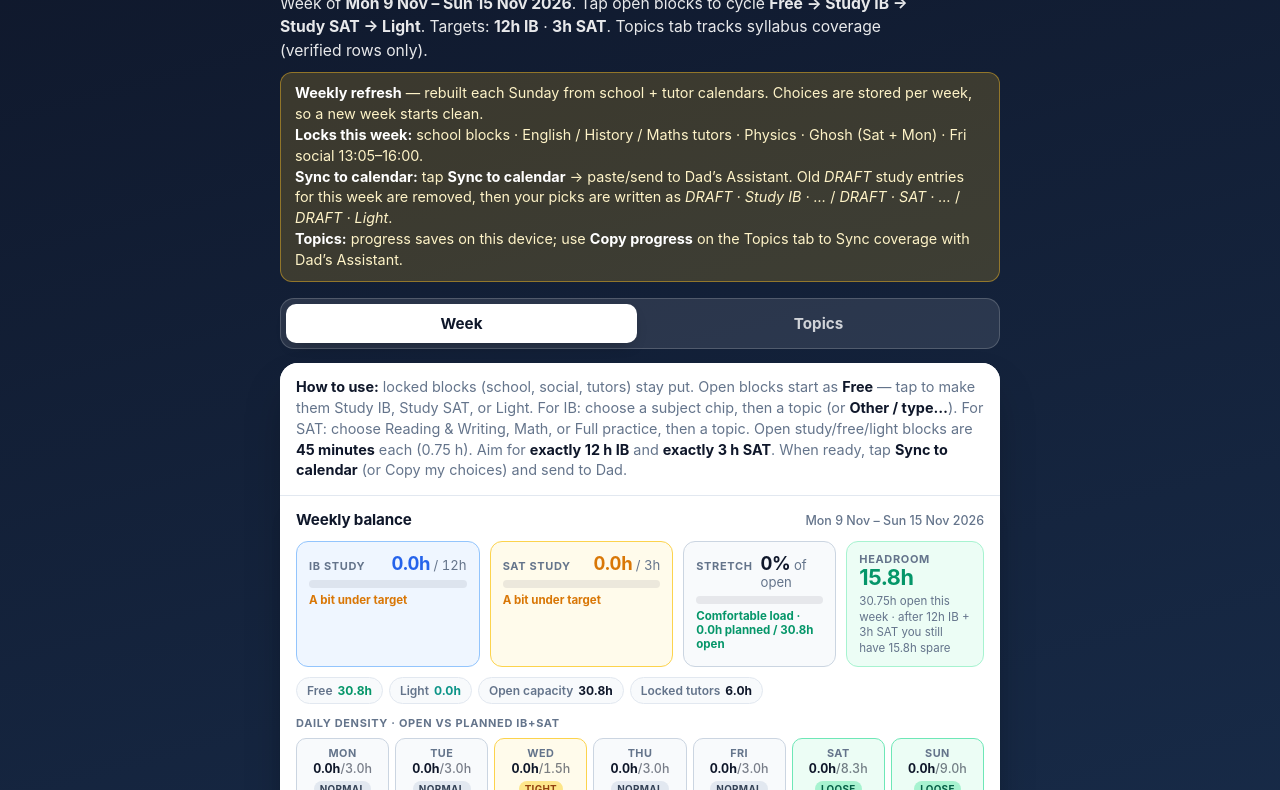
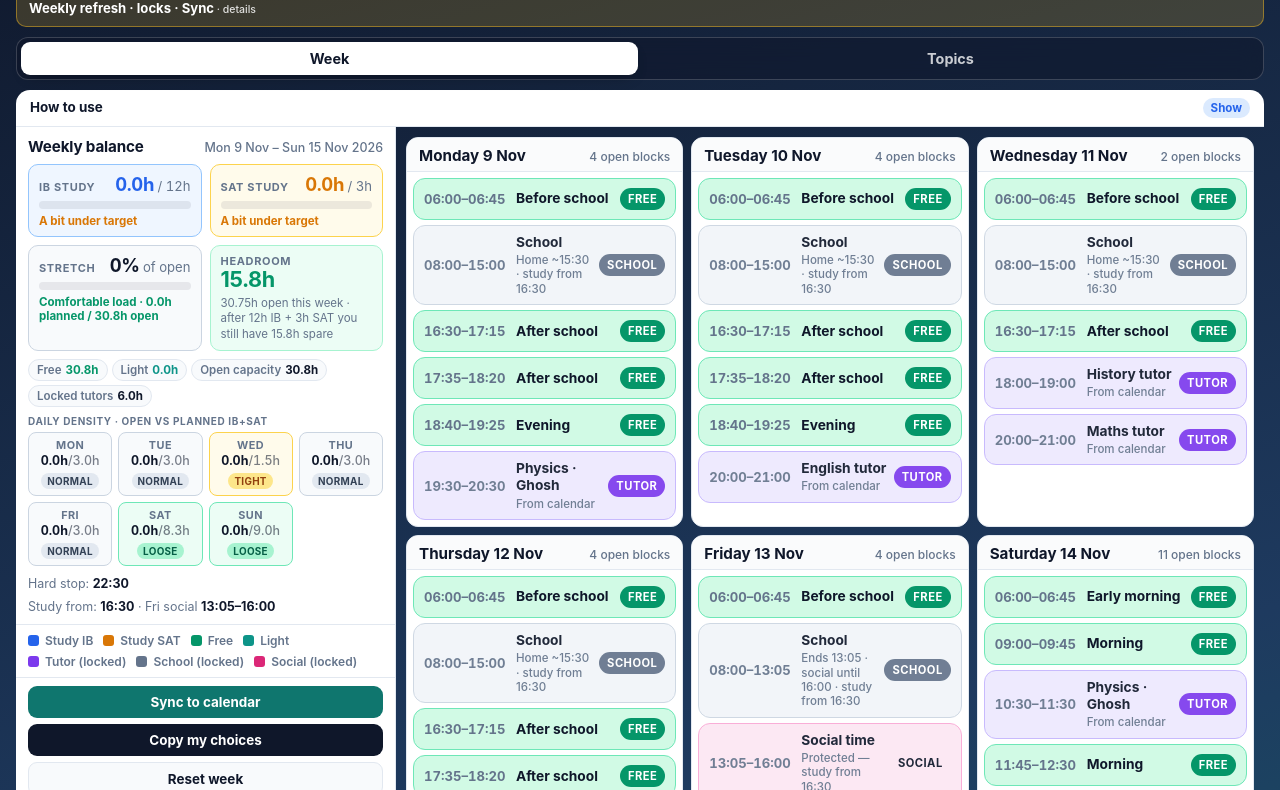
Before and after one commit to vikramhemrajani/ishaan-week-picker, a plain HTML site: page index.html in a window 1280 px wide. Shown: the part 136-926 px from the top of the page. Drawn offline with Linux system fonts and the light colour scheme.

Commit message:
Tighten IB Tracker dashboard density for desktop UX
Widen the shell, put balance beside the week grid, densify Topics
overview/coverage cards, sticky tabs, and collapse howto/notice so
the planner starts higher without breaking Sync paste flows.

```diff
--- a/index.html
+++ b/index.html
@@ -36,71 +36,91 @@
     color: var(--ink);
     background: linear-gradient(165deg, #0f172a 0%, #1e3a5f 45%, #0f766e 100%);
     min-height: 100vh;
-    padding: 20px 14px 56px;
+    padding: 12px 16px 40px;
     -webkit-tap-highlight-color: transparent;
   }
-  .wrap { max-width: 720px; margin: 0 auto; }
-  header { color: #fff; margin-bottom: 16px; }
+  .wrap { max-width: 1320px; margin: 0 auto; width: 100%; }
+  header { color: #fff; margin-bottom: 10px; }
   .eyebrow {
     display: inline-block;
-    font-size: 11px;
+    font-size: 10px;
     letter-spacing: 0.1em;
     text-transform: uppercase;
     background: rgba(255,255,255,0.12);
     border: 1px solid rgba(255,255,255,0.22);
-    padding: 5px 11px;
+    padding: 4px 10px;
     border-radius: 999px;
-    margin-bottom: 10px;
+    margin-bottom: 6px;
   }
   header h1 {
-    font-size: clamp(1.45rem, 4.5vw, 2rem);
-    margin: 0 0 8px;
+    font-size: clamp(1.25rem, 3.2vw, 1.7rem);
+    margin: 0 0 4px;
     font-weight: 700;
     letter-spacing: -0.02em;
     line-height: 1.2;
   }
   header .lead {
-    margin: 0 0 10px;
+    margin: 0 0 8px;
     opacity: 0.9;
-    font-size: 0.98rem;
-    line-height: 1.5;
-    max-width: 40rem;
+    font-size: 0.9rem;
+    line-height: 1.4;
+    max-width: 58rem;
   }
   .notice {
     background: rgba(251, 191, 36, 0.18);
     border: 1px solid rgba(251, 191, 36, 0.45);
     color: #fef3c7;
-    border-radius: 12px;
-    padding: 10px 14px;
-    font-size: 0.9rem;
-    line-height: 1.45;
-    margin-top: 4px;
+    border-radius: 10px;
+    padding: 8px 12px;
+    font-size: 0.82rem;
+    line-height: 1.4;
+    margin-top: 2px;
   }
   .notice strong { color: #fff; }
   .card {
     background: var(--paper);
-    border-radius: 18px;
-    box-shadow: 0 22px 44px -12px rgba(0,0,0,0.35);
+    border-radius: 14px;
+    box-shadow: 0 16px 36px -14px rgba(0,0,0,0.35);
     overflow: visible;
-    margin-bottom: 14px;
-  }
-  .card > .howto { border-radius: 18px 18px 0 0; }
-  .card > .hint { border-radius: 0 0 18px 18px; }
+    margin-bottom: 10px;
+  }
+  .card > .howto { border-radius: 14px 14px 0 0; }
+  .card > .hint { border-radius: 0 0 14px 14px; }
   .howto {
-    padding: 14px 16px;
+    padding: 8px 14px;
     background: #fff;
     border-bottom: 1px solid var(--line);
-    font-size: 0.9rem;
+    font-size: 0.84rem;
     color: var(--muted);
-    line-height: 1.45;
+    line-height: 1.4;
   }
   .howto strong { color: var(--ink); }
+  details.howto > summary {
+    list-style: none; cursor: pointer; font-weight: 700; color: var(--ink);
+    display: flex; align-items: center; justify-content: space-between; gap: 8px;
+  }
+  details.howto > summary::-webkit-details-marker { display: none; }
+  details.howto > summary::after {
+    content: "Show"; font-size: 0.72rem; font-weight: 650; color: var(--ib);
+    background: var(--ib-bg); border-radius: 999px; padding: 2px 8px;
+  }
+  details.howto[open] > summary::after { content: "Hide"; }
+  details.howto .howto-body { margin-top: 6px; }
+  .notice details > summary {
+    cursor: pointer; font-weight: 700; color: #fff; list-style: none;
+  }
+  .notice details > summary::-webkit-details-marker { display: none; }
+  .notice details > summary::after {
+    content: " · details"; font-weight: 550; opacity: 0.85; font-size: 0.8em;
+  }
+  .notice details[open] > summary::after { content: ""; }
+  .notice .notice-body { margin-top: 6px; }
   .balance {
-    padding: 14px 16px 12px;
+    padding: 10px 12px 10px;
     background: #fff;
     border-bottom: 1px solid var(--line);
     position: sticky;
-    top: 0;
+    top: 52px;
     z-index: 30;
     box-shadow: 0 10px 18px -14px rgba(15,23,42,0.35);
   }
@@ -109,8 +129,8 @@
     flex-wrap: wrap;
     align-items: baseline;
     justify-content: space-between;
-    gap: 6px 12px;
-    margin-bottom: 12px;
+    gap: 4px 10px;
+    margin-bottom: 8px;
   }
   .balance-head h2 {
     margin: 0;
@@ -125,19 +145,15 @@
   }
   .bal-meters {
     display: grid;
-    grid-template-columns: 1fr;
-    gap: 10px;
-  }
-  @media (min-width: 560px) {
-    .bal-meters { grid-template-columns: 1fr 1fr; }
-    .bal-meter.stretch, .bal-meter.headroom { grid-column: span 1; }
-  }
-  @media (min-width: 720px) {
-    .bal-meters { grid-template-columns: 1.2fr 1.2fr 1fr 0.9fr; }
+    grid-template-columns: 1fr 1fr;
+    gap: 8px;
+  }
+  @media (max-width: 420px) {
+    .bal-meters { grid-template-columns: 1fr; }
   }
   .bal-meter {
-    border-radius: 12px;
-    padding: 10px 12px;
+    border-radius: 10px;
+    padding: 8px 10px;
     background: var(--paper);
     border: 1px solid var(--line);
   }
@@ -215,32 +231,32 @@
   .bal-chips {
     display: flex;
     flex-wrap: wrap;
-    gap: 6px;
-    margin-top: 10px;
+    gap: 5px;
+    margin-top: 8px;
   }
   .bal-chip {
     display: inline-flex;
     align-items: center;
-    gap: 5px;
-    font-size: 0.75rem;
+    gap: 4px;
+    font-size: 0.72rem;
     font-weight: 600;
     color: var(--muted);
     background: var(--paper);
     border: 1px solid var(--line);
     border-radius: 999px;
-    padding: 5px 10px;
+    padding: 3px 8px;
   }
   .bal-chip strong { color: var(--ink); font-weight: 750; }
   .bal-chip.free strong { color: var(--free); }
   .bal-chip.light strong { color: var(--light); }
-  .density-block { margin-top: 12px; }
+  .density-block { margin-top: 8px; }
   .density-label {
-    font-size: 11px;
+    font-size: 10px;
     text-transform: uppercase;
     letter-spacing: 0.06em;
     color: var(--muted);
     font-weight: 700;
-    margin-bottom: 8px;
+    margin-bottom: 5px;
   }
   .density-pills {
     display: grid;
@@ -251,10 +267,10 @@
     .density-pills { grid-template-columns: repeat(4, minmax(0, 1fr)); }
   }
   .day-pill {
-    border-radius: 10px;
+    border-radius: 8px;
     border: 1.5px solid var(--line);
     background: var(--paper);
-    padding: 7px 6px 8px;
+    padding: 5px 4px 6px;
     text-align: center;
     min-width: 0;
   }
@@ -324,8 +340,8 @@
   .legend {
     display: flex;
     flex-wrap: wrap;
-    gap: 8px 12px;
-    padding: 12px 16px;
+    gap: 6px 10px;
+    padding: 8px 12px;
     background: #fff;
     border-bottom: 1px solid var(--line);
   }
@@ -353,17 +369,17 @@
   .actions {
     display: flex;
     flex-wrap: wrap;
-    gap: 8px;
-    padding: 12px 16px;
+    gap: 6px;
+    padding: 8px 12px;
     background: #fff;
     border-bottom: 1px solid var(--line);
   }
   button {
     appearance: none;
     border: none;
-    border-radius: 10px;
-    padding: 10px 14px;
-    font-size: 0.9rem;
+    border-radius: 9px;
+    padding: 8px 12px;
+    font-size: 0.84rem;
     font-weight: 650;
     cursor: pointer;
     font-family: inherit;
@@ -413,12 +429,12 @@
     font-weight: 600;
   }
   .toast.show { display: block; }
-  .days { padding: 8px 10px 14px; }
+  .days { padding: 8px 8px 12px; display: grid; grid-template-columns: 1fr; gap: 8px; }
   .day {
     background: #fff;
     border: 1px solid var(--line);
-    border-radius: 14px;
-    margin: 8px 6px;
+    border-radius: 12px;
+    margin: 0;
     overflow: hidden;
   }
   .day-head {
@@ -426,13 +442,13 @@
     align-items: baseline;
     justify-content: space-between;
     gap: 8px;
-    padding: 11px 14px 8px;
+    padding: 8px 12px 6px;
     border-bottom: 1px solid var(--line);
     background: #fafbfc;
   }
   .day-head h2 {
     margin: 0;
-    font-size: 1.05rem;
+    font-size: 0.95rem;
     font-weight: 700;
   }
   .day-head .sub {
@@ -440,7 +456,7 @@
     color: var(--muted);
     font-weight: 500;
   }
-  .slots { padding: 8px; display: flex; flex-direction: column; gap: 8px; }
+  .slots { padding: 6px; display: flex; flex-direction: column; gap: 5px; }
   .slot-wrap {
     border-radius: 12px;
     border: 1.5px solid var(--line);
@@ -456,18 +472,18 @@
   .slot-wrap.kind-social { background: var(--social-bg); border-color: #f9a8d4; opacity: 0.92; }
   .slot {
     display: grid;
-    grid-template-columns: 92px 1fr auto;
+    grid-template-columns: 86px 1fr auto;
     align-items: center;
-    gap: 8px;
-    padding: 12px 12px;
+    gap: 6px;
+    padding: 8px 10px;
     border: none;
     background: transparent;
     text-align: left;
     width: 100%;
     font-family: inherit;
-    font-size: 0.9rem;
+    font-size: 0.86rem;
     color: var(--ink);
-    min-height: 48px;
+    min-height: 40px;
   }
   .slot .time {
     font-variant-numeric: tabular-nums;
@@ -521,10 +537,10 @@
     outline-offset: -2px;
   }
   .slot-meta {
-    padding: 0 12px 12px;
+    padding: 0 10px 10px;
     display: flex;
     flex-direction: column;
-    gap: 8px;
+    gap: 6px;
   }
   .meta-label {
     font-size: 0.7rem;
@@ -545,12 +561,12 @@
     background: rgba(255,255,255,0.75);
     color: var(--ink);
     border-radius: 999px;
-    padding: 8px 12px;
-    font-size: 0.78rem;
+    padding: 6px 10px;
+    font-size: 0.74rem;
     font-weight: 650;
     font-family: inherit;
     cursor: pointer;
-    min-height: 36px;
+    min-height: 32px;
   }
   .subj-chip.active {
     background: var(--ink);
@@ -567,21 +583,21 @@
   .topic-select, .topic-other {
     width: 100%;
     font-family: inherit;
-    font-size: 0.88rem;
-    padding: 10px 12px;
-    border-radius: 10px;
+    font-size: 0.84rem;
+    padding: 8px 10px;
+    border-radius: 9px;
     border: 1.5px solid rgba(15,23,42,0.15);
     background: rgba(255,255,255,0.9);
     color: var(--ink);
-    min-height: 44px;
+    min-height: 38px;
   }
   .topic-other { display: none; }
   .topic-other.show { display: block; }
   .hint {
-    padding: 4px 16px 14px;
-    font-size: 0.8rem;
+    padding: 4px 12px 12px;
+    font-size: 0.76rem;
     color: var(--muted);
-    line-height: 1.4;
+    line-height: 1.35;
   }
   footer {
     color: rgba(255,255,255,0.7);
@@ -606,15 +622,17 @@
   }
 
   .app-tabs {
-    display: flex; gap: 6px; margin: 12px 0 14px;
-    background: rgba(255,255,255,0.1);
+    display: flex; gap: 4px; margin: 8px 0 10px;
+    background: rgba(15,23,42,0.55);
     border: 1px solid rgba(255,255,255,0.18);
-    border-radius: 14px; padding: 5px;
+    border-radius: 12px; padding: 4px;
+    position: sticky; top: 0; z-index: 50;
+    backdrop-filter: blur(10px); -webkit-backdrop-filter: blur(10px);
   }
   .app-tabs button {
     flex: 1; border: 0; background: transparent;
     color: rgba(255,255,255,0.78); font: inherit; font-weight: 650;
-    font-size: 0.95rem; padding: 10px 12px; border-radius: 10px; cursor: pointer;
+    font-size: 0.9rem; padding: 8px 10px; border-radius: 9px; cursor: pointer;
   }
   .app-tabs button.active {
     background: #fff; color: var(--ink);
@@ -623,12 +641,15 @@
   .panel { display: none; }
   .panel.active { display: block; }
   header h1 .sub-brand {
-    display: block; font-size: 0.55em; font-weight: 550;
-    opacity: 0.85; letter-spacing: 0; margin-top: 4px;
+    display: inline; font-size: 0.55em; font-weight: 550;
+    opacity: 0.85; letter-spacing: 0; margin-left: 0.5rem;
+  }
+  @media (max-width: 640px) {
+    header h1 .sub-brand { display: block; margin-left: 0; margin-top: 2px; }
   }
   .topics-toolbar {
     display: flex; flex-wrap: wrap; gap: 8px; align-items: end;
-    padding: 12px 16px; background: #fff; border-bottom: 1px solid var(--line);
+    padding: 10px 12px; background: #fff; border-bottom: 1px solid var(--line);
   }
   .topics-toolbar .grow { flex: 1; min-width: 140px; }
   .topics-toolbar select, .topics-toolbar input[type="search"] {
@@ -645,12 +666,14 @@
     background: var(--ib); border-color: var(--ib); color: #fff;
   }
   .overview-grid {
-    display: grid; grid-template-columns: 1fr; gap: 10px; padding: 14px 16px;
-  }
-  @media (min-width: 560px) { .overview-grid { grid-template-columns: 1fr 1fr; } }
+    display: grid; grid-template-columns: 1fr 1fr; gap: 8px; padding: 10px 12px;
+  }
+  @media (max-width: 520px) { .overview-grid { grid-template-columns: 1fr; } }
+  @media (min-width: 900px) { .overview-grid { grid-template-columns: repeat(3, minmax(0, 1fr)); } }
+  @media (min-width: 1200px) { .overview-grid { grid-template-columns: repeat(5, minmax(0, 1fr)); } }
   .ov-card {
-    background: #fff; border: 1px solid var(--line); border-radius: 14px;
-    padding: 12px 13px; cursor: pointer; text-align: left; font: inherit; color: inherit;
+    background: #fff; border: 1px solid var(--line); border-radius: 12px;
+    padding: 10px 11px; cursor: pointer; text-align: left; font: inherit; color: inherit;
   }
   .ov-card:hover { box-shadow: 0 8px 18px -12px rgba(15,23,42,0.35); }
   .ov-card.active { border-color: var(--ib); box-shadow: 0 0 0 2px rgba(37,99,235,0.2); }
@@ -682,22 +705,28 @@
   .light-pill.grey { background: #f1f5f9; color: #64748b; }
   .light-pill .dot { width: 7px; height: 7px; border-radius: 50%; background: currentColor; }
   .coverage-head {
-    padding: 12px 16px 4px; display: flex; flex-wrap: wrap;
+    padding: 10px 12px 4px; display: flex; flex-wrap: wrap;
     justify-content: space-between; gap: 6px; align-items: baseline;
   }
-  .coverage-head h2 { margin: 0; font-size: 1rem; }
-  .coverage-head .meta { font-size: 0.82rem; color: var(--muted); }
-  .topic-list { padding: 4px 12px 16px; }
+  .coverage-head h2 { margin: 0; font-size: 0.95rem; }
+  .coverage-head .meta { font-size: 0.78rem; color: var(--muted); }
+  .topic-list { padding: 4px 10px 12px; display: grid; grid-template-columns: 1fr; gap: 6px; }
+  @media (min-width: 900px) {
+    .topic-list { grid-template-columns: 1fr 1fr; gap: 6px 10px; }
+  }
+  @media (min-width: 1200px) {
+    .topic-list { grid-template-columns: 1fr 1fr 1fr; }
+  }
   .topic-row-card {
-    display: grid; grid-template-columns: 1fr auto; gap: 8px 12px; align-items: start;
-    background: #fff; border: 1px solid var(--line); border-radius: 12px;
-    padding: 11px 12px; margin-bottom: 8px;
+    display: grid; grid-template-columns: 1fr auto; gap: 6px 10px; align-items: start;
+    background: #fff; border: 1px solid var(--line); border-radius: 10px;
+    padding: 8px 10px; margin-bottom: 0;
   }
   .topic-row-card.status-Not-started { border-left: 4px solid #94a3b8; }
   .topic-row-card.status-Seen-in-class { border-left: 4px solid #d97706; background: #fffbeb; }
   .topic-row-card.status-Reviewed-once { border-left: 4px solid #2563eb; background: #eff6ff; }
   .topic-row-card.status-Exam-ready { border-left: 4px solid #059669; background: #ecfdf5; }
-  .topic-row-card .t-title { font-weight: 650; font-size: 0.9rem; line-height: 1.35; }
+  .topic-row-card .t-title { font-weight: 650; font-size: 0.84rem; line-height: 1.3; }
   .topic-row-card .t-meta {
     margin-top: 4px; font-size: 0.75rem; color: var(--muted);
     display: flex; flex-wrap: wrap; gap: 6px; align-items: center;
@@ -707,21 +736,21 @@
     padding: 1px 6px; border-radius: 999px; font-size: 0.7rem;
   }
   .status-tap {
-    border: 1px solid var(--line); background: #fff; border-radius: 10px;
-    padding: 8px 10px; font: inherit; font-size: 0.78rem; font-weight: 650;
-    cursor: pointer; white-space: nowrap; min-width: 7.5rem; text-align: center;
+    border: 1px solid var(--line); background: #fff; border-radius: 9px;
+    padding: 6px 8px; font: inherit; font-size: 0.72rem; font-weight: 650;
+    cursor: pointer; white-space: nowrap; min-width: 6.8rem; text-align: center;
   }
   .gaps-box {
-    margin: 0 16px 16px; padding: 12px 14px; background: #fff7ed;
-    border: 1px solid #fed7aa; border-radius: 12px; font-size: 0.85rem;
-    color: #9a3412; line-height: 1.45;
+    margin: 0 12px 12px; padding: 10px 12px; background: #fff7ed;
+    border: 1px solid #fed7aa; border-radius: 10px; font-size: 0.8rem;
+    color: #9a3412; line-height: 1.4;
   }
   .gaps-box h3 { margin: 0 0 6px; font-size: 0.9rem; color: #9a3412; }
   .gaps-box ul { margin: 0; padding-left: 1.1rem; }
   .progress-sync-box {
-    display: none; margin: 0 16px 16px; padding: 12px 14px; background: #eff6ff;
-    border: 1px solid #bfdbfe; border-radius: 12px; font-size: 0.85rem;
-    color: #1e3a8a; line-height: 1.45;
+    display: none; margin: 0 12px 12px; padding: 10px 12px; background: #eff6ff;
+    border: 1px solid #bfdbfe; border-radius: 10px; font-size: 0.8rem;
+    color: #1e3a8a; line-height: 1.4;
   }
   .progress-sync-box.show { display: block; }
   .progress-sync-box pre {
@@ -739,17 +768,87 @@
   }
 
 
-    .due-strip { margin: 14px 0 18px; padding: 12px 14px; border-radius: 14px; border: 1px solid #fcd34d; background: linear-gradient(180deg,#fffbeb,#fef3c7); }
-    .due-strip h2 { margin: 0 0 6px; font-size: 0.95rem; }
-    .due-strip .due-meta { font-size: 0.78rem; color: #92400e; margin-bottom: 8px; }
-    .due-list { display: flex; flex-wrap: wrap; gap: 6px; }
-    .due-chip { display: inline-flex; align-items: center; gap: 6px; padding: 5px 10px; border-radius: 999px; background: #fff; border: 1px solid #f59e0b; font-size: 0.78rem; font-weight: 600; color: #78350f; cursor: pointer; }
+  .due-strip { margin: 8px 12px; padding: 10px 12px; border-radius: 12px; border: 1px solid #fcd34d; background: linear-gradient(180deg,#fffbeb,#fef3c7); }
+  .due-strip h2 { margin: 0 0 4px; font-size: 0.9rem; }
+  .due-strip .due-meta { font-size: 0.74rem; color: #92400e; margin-bottom: 6px; }
+  .due-list { display: flex; flex-wrap: wrap; gap: 5px; }
+  .due-chip { display: inline-flex; align-items: center; gap: 5px; padding: 4px 9px; border-radius: 999px; background: #fff; border: 1px solid #f59e0b; font-size: 0.74rem; font-weight: 600; color: #78350f; cursor: pointer; }
   .due-chip .due-subj { opacity: 0.7; font-weight: 550; }
   .due-chip .due-age { font-weight: 550; color: #b45309; }
-    .due-empty { font-size: 0.85rem; color: #92400e; }
-    .deferred-note { margin: 10px 0 0; padding: 10px 12px; border-radius: 12px; background: #f8fafc; border: 1px dashed #cbd5e1; font-size: 0.82rem; color: #475569; }
+  .due-empty { font-size: 0.8rem; color: #92400e; }
+  .deferred-note { margin: 8px 12px 0; padding: 8px 10px; border-radius: 10px; background: #f8fafc; border: 1px dashed #cbd5e1; font-size: 0.78rem; color: #475569; }
   .btn-fill-due { background: #7c3aed; color: #fff; border: none; }
   .btn-fill-due:hover { filter: brightness(1.05); }
+
+  /* Dense dashboard layouts (desktop) */
+  .week-shell { display: block; }
+  .week-rail { display: contents; }
+  .week-main { display: contents; }
+  @media (min-width: 1024px) {
+    .week-shell {
+      display: grid;
+      grid-template-columns: minmax(300px, 360px) minmax(0, 1fr);
+      gap: 0;
+      align-items: start;
+      background: var(--paper);
+      border-radius: 14px;
+      overflow: visible;
+      box-shadow: 0 16px 36px -14px rgba(0,0,0,0.35);
+    }
+    .week-rail .density-pills { grid-template-columns: repeat(4, minmax(0, 1fr)); }
+    .week-rail .bal-chips { gap: 4px; }
+    .week-rail .actions button { width: 100%; }
+    .week-rail { overflow-x: hidden; }
+    .week-shell > .howto { grid-column: 1 / -1; border-radius: 14px 14px 0 0; }
+    .week-shell > .hint { grid-column: 1 / -1; border-radius: 0 0 14px 14px; }
+    .week-rail {
+      display: flex;
+      flex-direction: column;
+      border-right: 1px solid var(--line);
+      position: sticky;
+      top: 52px;
+      max-height: calc(100vh - 64px);
+      overflow: auto;
+      background: #fff;
+      z-index: 20;
+    }
+    .week-rail .balance {
+      position: static;
+      box-shadow: none;
+      border-bottom: 1px solid var(--line);
+      top: auto;
+    }
+    .week-main { display: block; min-width: 0; }
+    .week-main .days {
+      grid-template-columns: repeat(2, minmax(0, 1fr));
+      gap: 8px;
+      padding: 10px;
+    }
+    .panel-week .card, #panel-week > .card {
+      /* when shell used, card chrome moves to shell */
+    }
+  }
+  @media (min-width: 1280px) {
+    .week-shell { grid-template-columns: minmax(320px, 380px) minmax(0, 1fr); }
+    .week-main .days { grid-template-columns: repeat(3, minmax(0, 1fr)); }
+  }
+  @media (min-width: 1024px) {
+    #panel-week > .card.week-shell {
+      background: transparent;
+      box-shadow: none;
+      border-radius: 0;
+      margin-bottom: 0;
+    }
+    #panel-week > .card.week-shell > .howto,
+    #panel-week > .card.week-shell > .hint {
+      background: #fff;
+    }
+  }
+  @media (max-width: 1023px) {
+    .balance { top: 48px; }
+  }
+  header .lead strong { font-weight: 700; }
+  .sync-box, .toast { margin: 0 12px 8px; }
 
 </style>
 </head>
@@ -764,12 +863,17 @@
       Topics tab tracks syllabus coverage (verified rows only).
     </p>
         <div class="notice">
+      <details>
+        <summary>Weekly refresh · locks · Sync</summary>
+        <div class="notice-body">
 <strong>Weekly refresh</strong> — rebuilt each Sunday from school + tutor calendars. Choices are stored per week, so a new week starts clean.
       <br/><strong>Locks this week:</strong> school blocks · English / History / Maths tutors · Physics · Ghosh (Sat + Mon) · Fri social 13:05–16:00.
       <br/><strong>Sync to calendar:</strong> tap <strong>Sync to calendar</strong> → paste/send to Dad’s Assistant. Old <em>DRAFT</em> study entries for this week are removed, then your picks are written as
       <em>DRAFT · Study IB · …</em> / <em>DRAFT · SAT · …</em> / <em>DRAFT · Light</em>.
       <br/><strong>Topics:</strong> progress saves on this device; use <strong>Copy progress</strong> on the Topics tab to Sync coverage with Dad’s Assistant.
         </div>
+      </details>
+    </div>
   </header>
 
   <nav class="app-tabs" role="tablist" aria-label="IB Tracker sections">
@@ -779,9 +883,11 @@
 
 
   <div class="panel active" id="panel-week" role="tabpanel" aria-labelledby="tab-week">
-  <div class="card">
-    <div class="howto">
-      <strong>How to use:</strong> locked blocks (school, social, tutors) stay put.
+  <div class="card week-shell">
+    <details class="howto">
+      <summary>How to use</summary>
+      <div class="howto-body">
+      Locked blocks (school, social, tutors) stay put.
       Open blocks start as <strong>Free</strong> — tap to make them Study IB, Study SAT, or Light.
       For IB: choose a subject chip, then a topic (or <strong>Other / type…</strong>).
       For SAT: choose Reading &amp; Writing, Math, or Full practice, then a topic.
@@ -789,7 +895,9 @@
       Aim for <strong>exactly 12&nbsp;h IB</strong> and <strong>exactly 3&nbsp;h SAT</strong>.
       When ready, tap <strong>Sync to calendar</strong> (or Copy my choices) and send to Dad.
       </div>
-
+    </details>
+
+    <div class="week-rail">
     <div class="balance" id="balancePanel" aria-live="polite">
       <div class="balance-head">
         <h2>Weekly balance</h2>
@@ -866,7 +974,11 @@
     <div class="toast" id="toast" role="status" aria-live="polite"></div>
     <div class="sync-box" id="syncBox" role="status" aria-live="polite"></div>
 
+    </div><!-- /week-rail -->
+
+    <div class="week-main">
     <div class="days" id="days"></div>
+    </div><!-- /week-main -->
     <p class="hint">
       Locks come from General Timetable + school calendar for this week only — tutors are not invented.
       Dinner is usually <strong>19:30–20:00</strong> (open slots avoid it). Hard stop <strong>22:30</strong>.
@@ -879,12 +991,15 @@
 
   <div class="panel" id="panel-topics" role="tabpanel" aria-labelledby="tab-topics">
     <div class="card">
-      <div class="howto">
-        <strong>Topic coverage</strong> — verified syllabus rows only (no invented curriculum).
+      <details class="howto">
+        <summary>Topic coverage · how it works</summary>
+        <div class="howto-body">
+        Verified syllabus rows only (no invented curriculum).
         Tap a status to cycle <em>Not started → Seen in class → Reviewed once → Exam-ready</em>.
         Progress saves on this device; use <strong>Copy progress</strong> to Sync with Dad’s Assistant.
         Picking a matching IB topic in the Week tab auto-bumps it to at least <em>Reviewed once</em>. <strong>Due this week</strong> uses spaced revisits (Seen 3d · Reviewed 7d · Exam-ready 21d). English / History / Music coverage is deferred pending Ishaan.
         </div>
+      </details>
       <div class="topics-toolbar">
         <div class="grow">
           <label class="tb-label" for="subjectFilter">Subject</label>
```
Also changed, not shown: README.md. Lines whose indentation alone changed are shown as unchanged.
